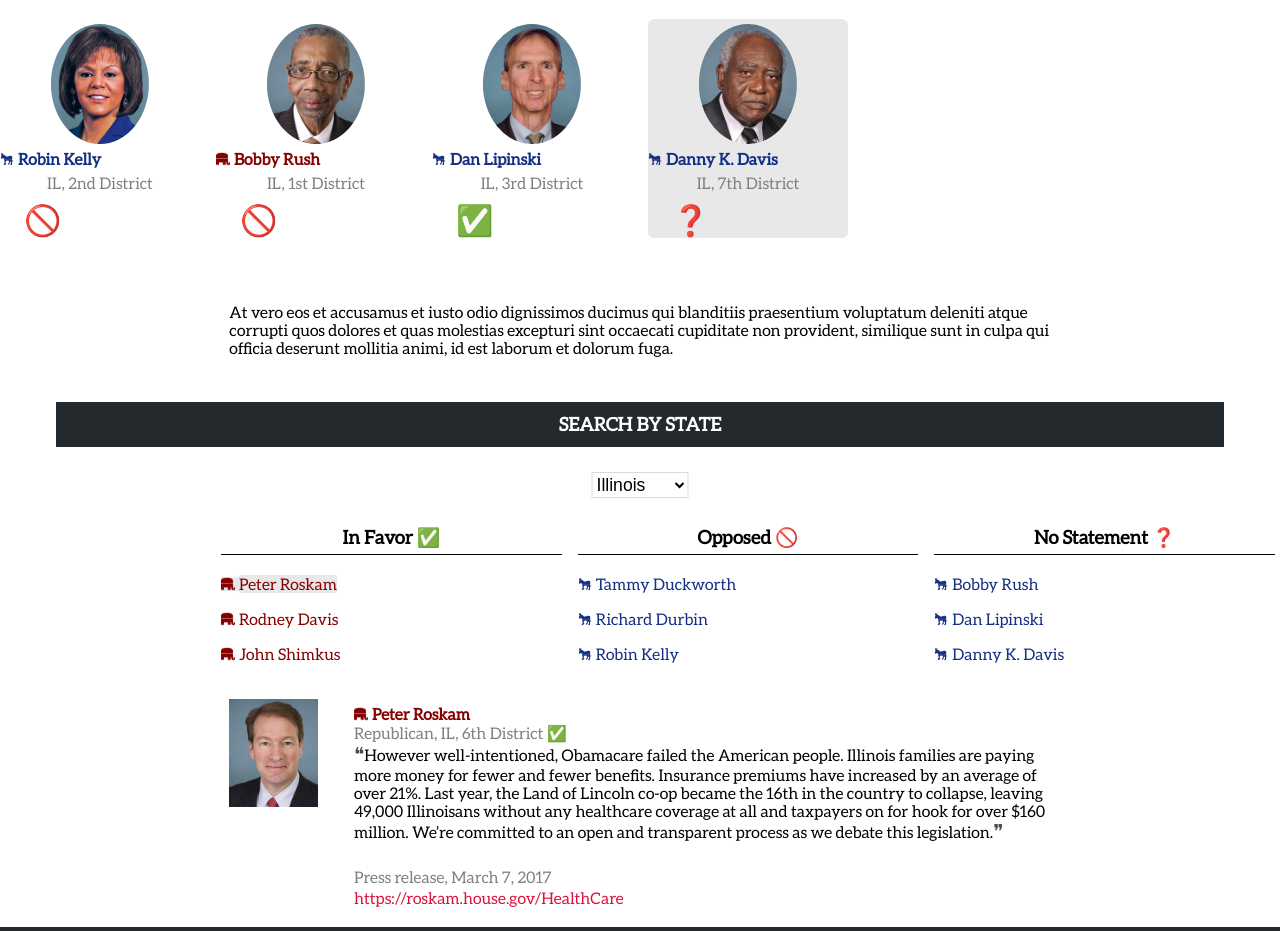
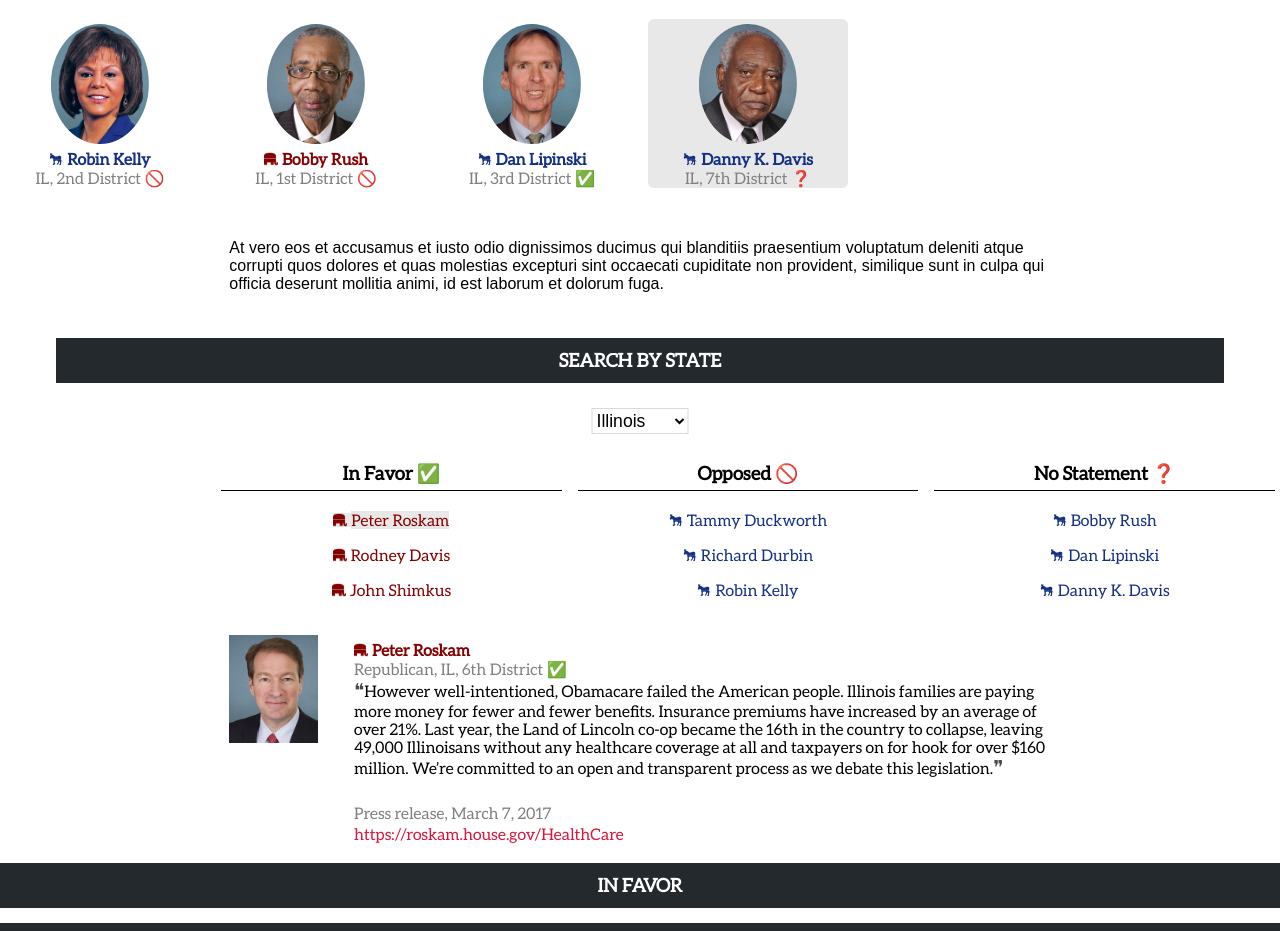
Before and after one commit to MagicWilliams/studio-legislator-tracker, a React (Create React App) app: page / in a window 1280 px wide. Shown: the part 1540-2471 px from the top of the page. Built offline with nearby package versions, Linux system fonts and the light colour scheme.

Commit message:
Styling: fixed legislator names so they center

```diff
--- a/src/components/KeyPlayers/KeyPlayers.css
+++ b/src/components/KeyPlayers/KeyPlayers.css
@@ -29,8 +29,8 @@
 }
 
 .thumbnailDetails {
-  text-align: center;
-  margin-top: -12px;
+  /*text-align: center;*/
+  margin-top: -17px;
   /*margin: 2px;*/
   color: gray;
 }
@@ -58,3 +58,12 @@
   margin-top: 30px;
   margin-bottom: 30px;
 }
+
+.nameAndDescription {
+  text-align: center;
+}
+
+.keyPlayerName {
+  display: flex;
+  justify-content: center;
+}
--- a/src/components/KeyPlayers/KeyPlayers.jsx
+++ b/src/components/KeyPlayers/KeyPlayers.jsx
@@ -90,7 +90,7 @@ class KeyPlayer extends Component {
   createOutput(rep) {
     if (rep.party.toLowerCase() == " republican") {
       //return <p className="stanceFillers" className="republicans"> (R) {rep.name} </p>;
-      return <div class="allContent"> <div class="content">
+      return <div class="allContent"> <div class="keyPlayerName">
         <img alt="img" src="/img/republican.png" className="imageParty"/>
         <p className="stanceFillers" className="republicans"
           onClick={() => this.updateShownInfo(rep)}
@@ -100,10 +100,11 @@ class KeyPlayer extends Component {
     </div>;
     }
     if (rep.party.toLowerCase() == " democrat") {
-      return <div class="allContent"> <div class="content">
+      return <div class="allContent"> <div class="keyPlayerName">
         <img alt="img" src="/img/democrat.png" className="imageParty"/>
         <p className="stanceFillers" className="democrats"
-          onClick={() => this.updateShownInfo(rep)}> {rep.name} </p>
+          onClick={() => this.updateShownInfo(rep)}> {rep.name}
+        </p>
       </div> </div>;
     }
   }
@@ -130,14 +131,16 @@ class KeyPlayer extends Component {
               borderColor: '#e8e8e8'} : {borderRadius: 0}}
                 onClick={() => this.updateShownInfo(rep)}>
                 <img src={rep.img} className="thumbnailImage"                />
+              <div className="nameAndDescription">
                 <h4 className="thumbnailBio" >
                   {/* style={(rep.stance) === "opposed" ? {backgroundColor: '#cdcdcd'} : {backgroundColor: '#787878'}}>
                   style={(rep.name) === name ? {backgroundColor: '#cdcdcd'} : {backgroundColor: '#787878'}}> */}
                  {this.createOutput(rep)}
                 </h4>
-                <p className="thumbnailDetails"> {rep.state}, {rep.district} </p>
+                <p className="thumbnailDetails"> {rep.state}, {rep.district} { } {this.updateEmoji(rep)} </p>
+              </div>
                 {/* <p className="thumbnailBioOpposed"> </p> */}
-                <p className="emoji"> {this.updateEmoji(rep)} </p>
+                {/* <p className="emoji"> {this.updateEmoji(rep)} </p> */}
               </div>
             </Col>
             )}
--- a/src/components/RepCard/RepCard.css
+++ b/src/components/RepCard/RepCard.css
@@ -1,7 +1,3 @@
-.RepCard{
-  font-family: "Aleo";
-}
-
 .Card {
   text-align: left;
   padding: 20px;
@@ -14,7 +10,6 @@
 .repHeader {
   margin-top: 0px;
   font-weight: bold;
-  font-family: "Aleo";
 }
 
 .source {
@@ -39,7 +34,7 @@
   width: 100%;
 }
 
-.content {
+.legislatorName {
   display: flex;
 }
 
@@ -67,5 +62,4 @@
 
 .keyPlayerQuote {
   margin-top: 5px;
-  font-family: "Aleo";
 }
--- a/src/components/RepCard/RepCard.jsx
+++ b/src/components/RepCard/RepCard.jsx
@@ -28,7 +28,7 @@ class RepCard extends Component {
     createOutput() {
       if (this.props.party.toLowerCase() == " republican") {
         return <div className="nameParty">
-          <div className="content">
+          <div className="legislatorName">
             <img alt="img" src="/img/republican.png" className="imageParty"/>
             <h4 className="republicans"
               //onClick={() => this.updateShownInfo(rep)}
--- a/src/components/StateReps/StateReps.css
+++ b/src/components/StateReps/StateReps.css
@@ -10,6 +10,7 @@
 
 .stanceFillers {
   text-align: center;
+
 }
 
 .stanceFillers:hover {
@@ -43,10 +44,12 @@
 
 .content {
   display: flex;
+  justify-content: center;
 }
 
 .allContent {
   align-content: center;
+  position: relative;
   margin-top: -15px;
 }
 
@@ -55,6 +58,7 @@
   height: 14px;
   align-self: center;
   padding-right: 4px;
+  display: block;
 }
 
 @media only screen and (max-width: 767px) {
@@ -63,6 +67,9 @@
   }
   .allContent {
     font-size: 0.7em;
+  }
+  .content {
+    justify-content: flex-start;
   }
 
 }
```
Also changed, not shown: 1 other file (tests, documents, lock files or other folders).
